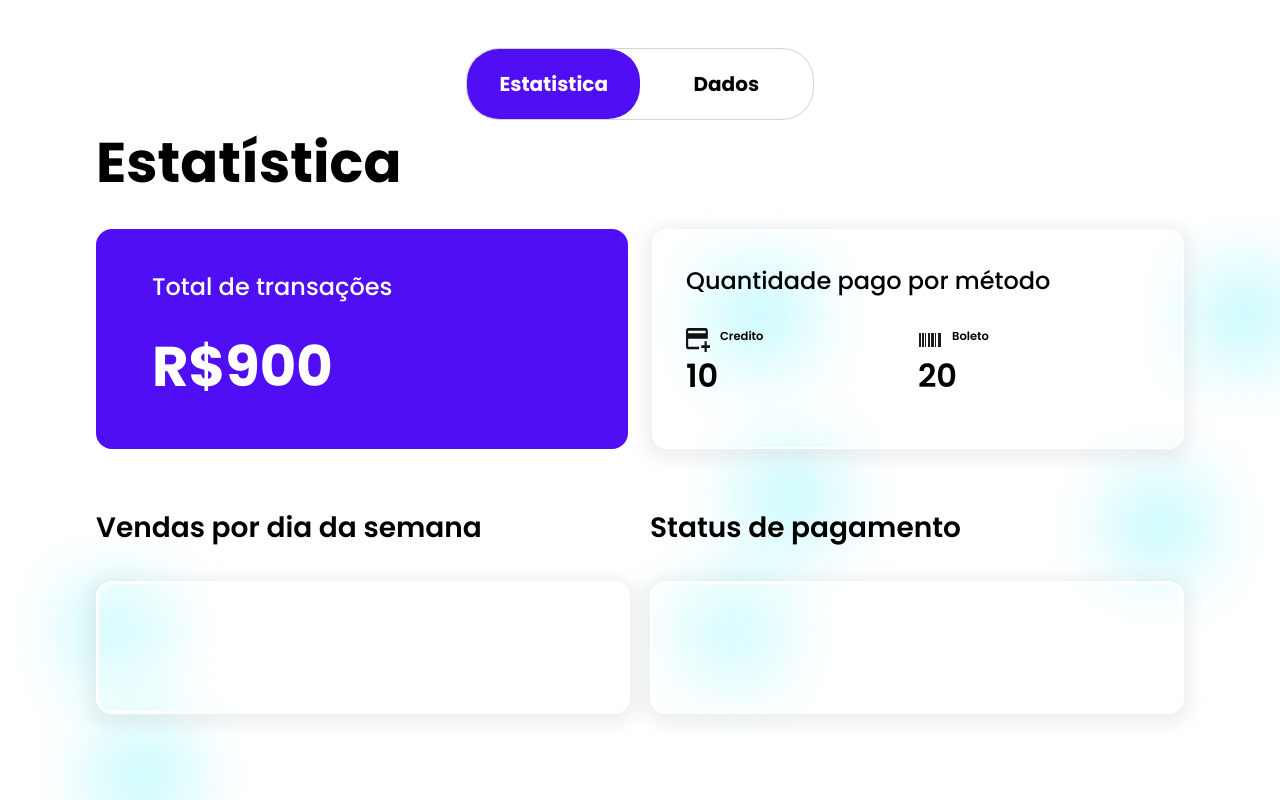
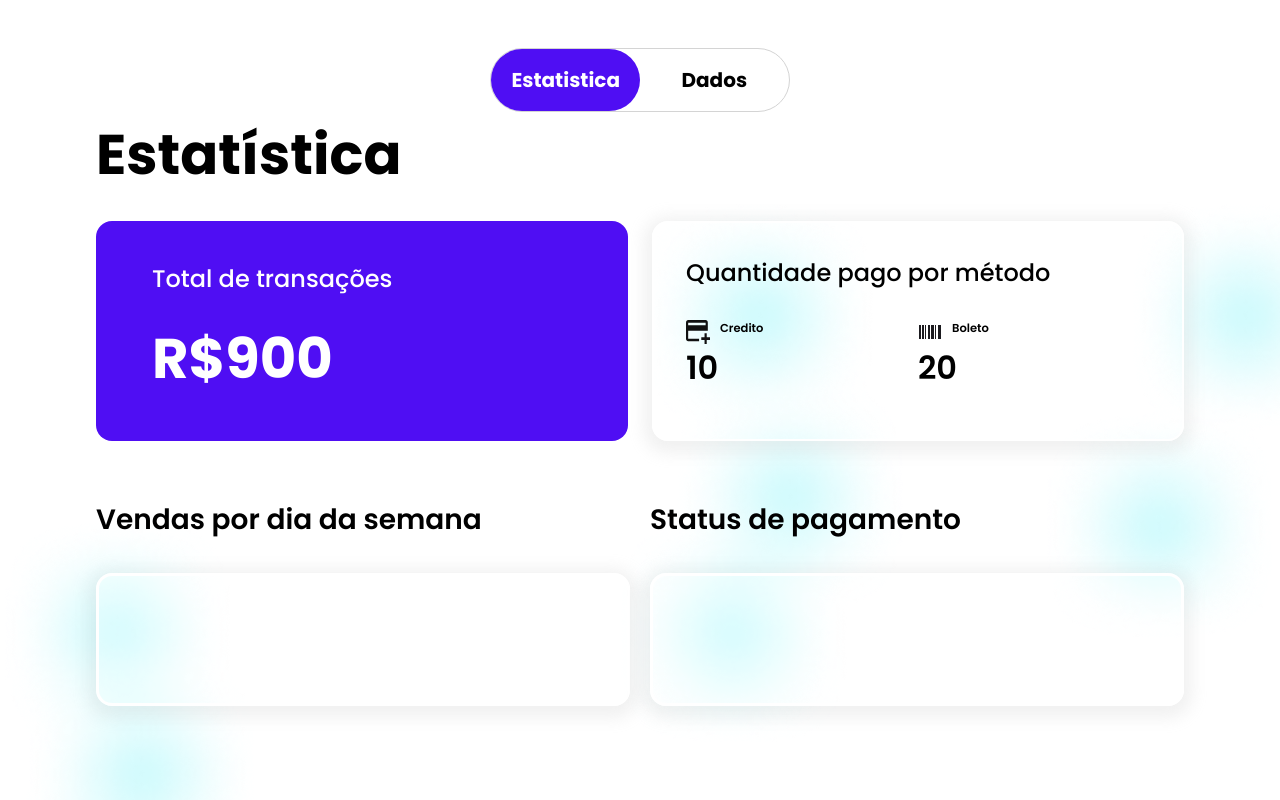
Before and after one commit to ryanNS3/Data-Manipulation-Typescript, a website built with Vite: page Data-manipulation-typescript/index.html in a window 1280 px wide. Built offline with nearby package versions, Linux system fonts and the light colour scheme; no server answers.

Commit message:
fix/modificando o padding da navegação

```diff
--- a/Data-manipulation-typescript/global.css
+++ b/Data-manipulation-typescript/global.css
@@ -29,7 +29,7 @@
     text-align: center;
     box-sizing: border-box;
     border-radius: 32px;
-    padding: 20px 32px;
+    padding: 16px 20px;
 
 }
 
```
